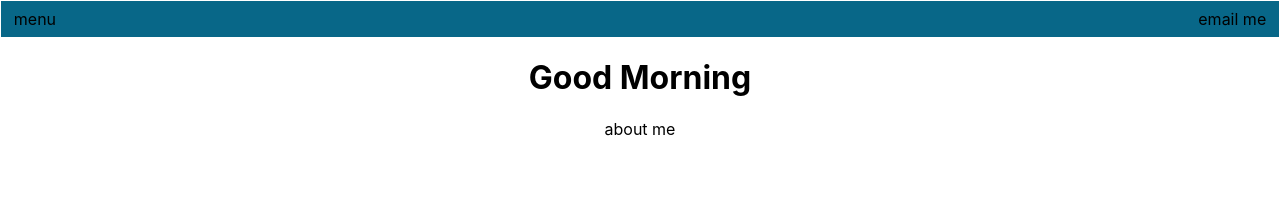
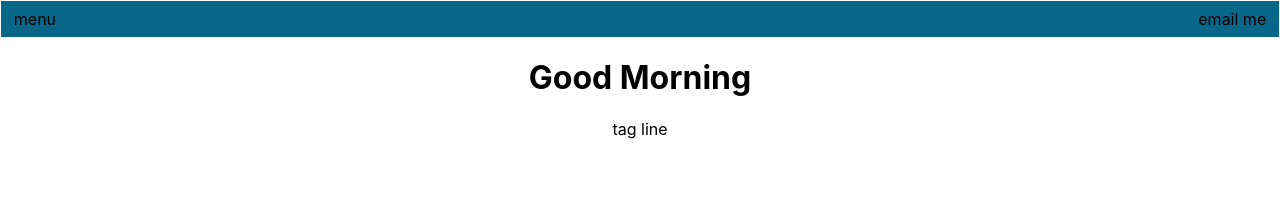
Before and after one commit to BenFischer001/PersonalWebsite, a React (Create React App) app: page / in a window 1280 px wide. Shown: the top 209 px of the page. Built offline with nearby package versions, Linux system fonts and the light colour scheme.

Commit message:
catchup for merg

```diff
--- a/src/Components/Title.js
+++ b/src/Components/Title.js
@@ -4,7 +4,7 @@ const Title = () => {
     return (
         <>
         <h1>Good Morning</h1>
-        <p1>about me</p1>
+        <p1>tag line</p1>
         </>
     )
 }
```
